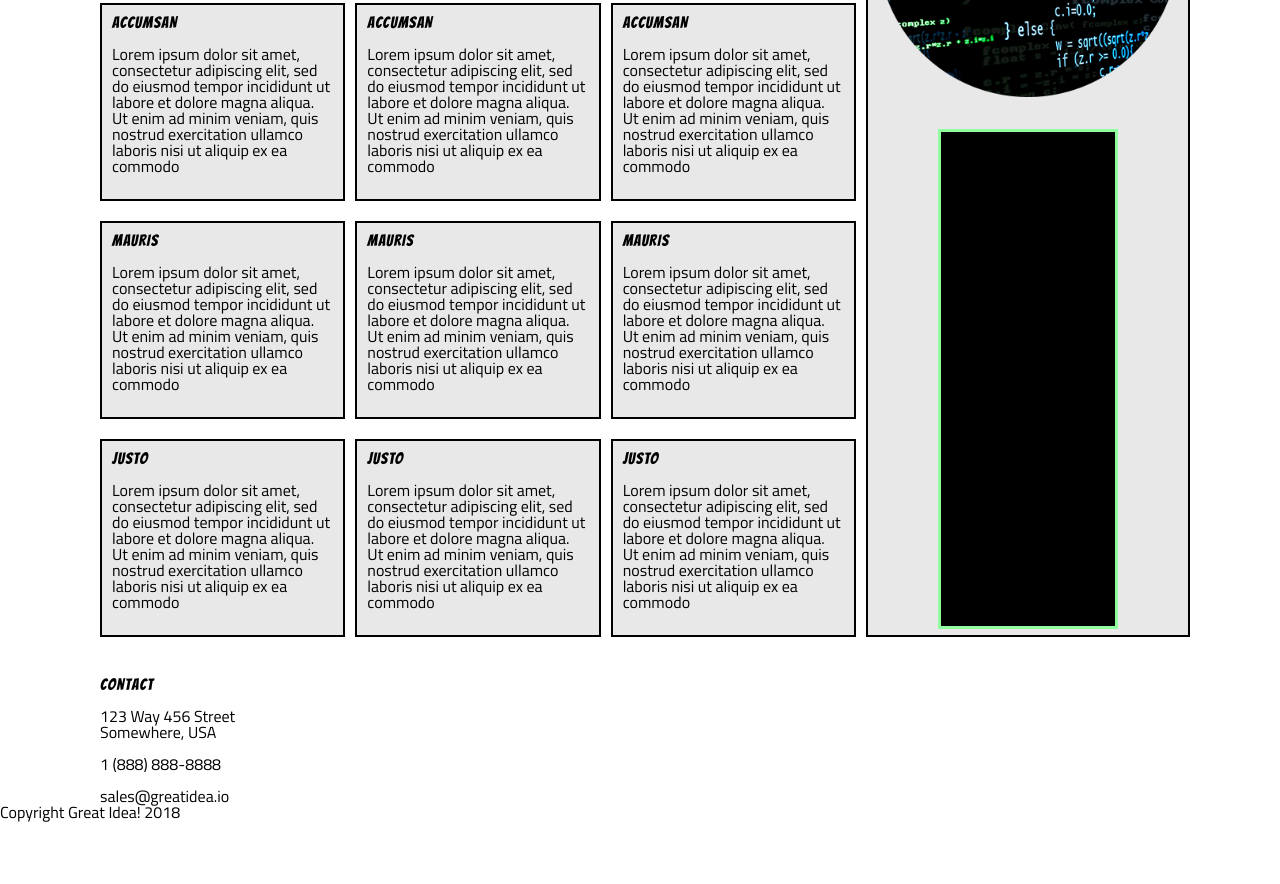
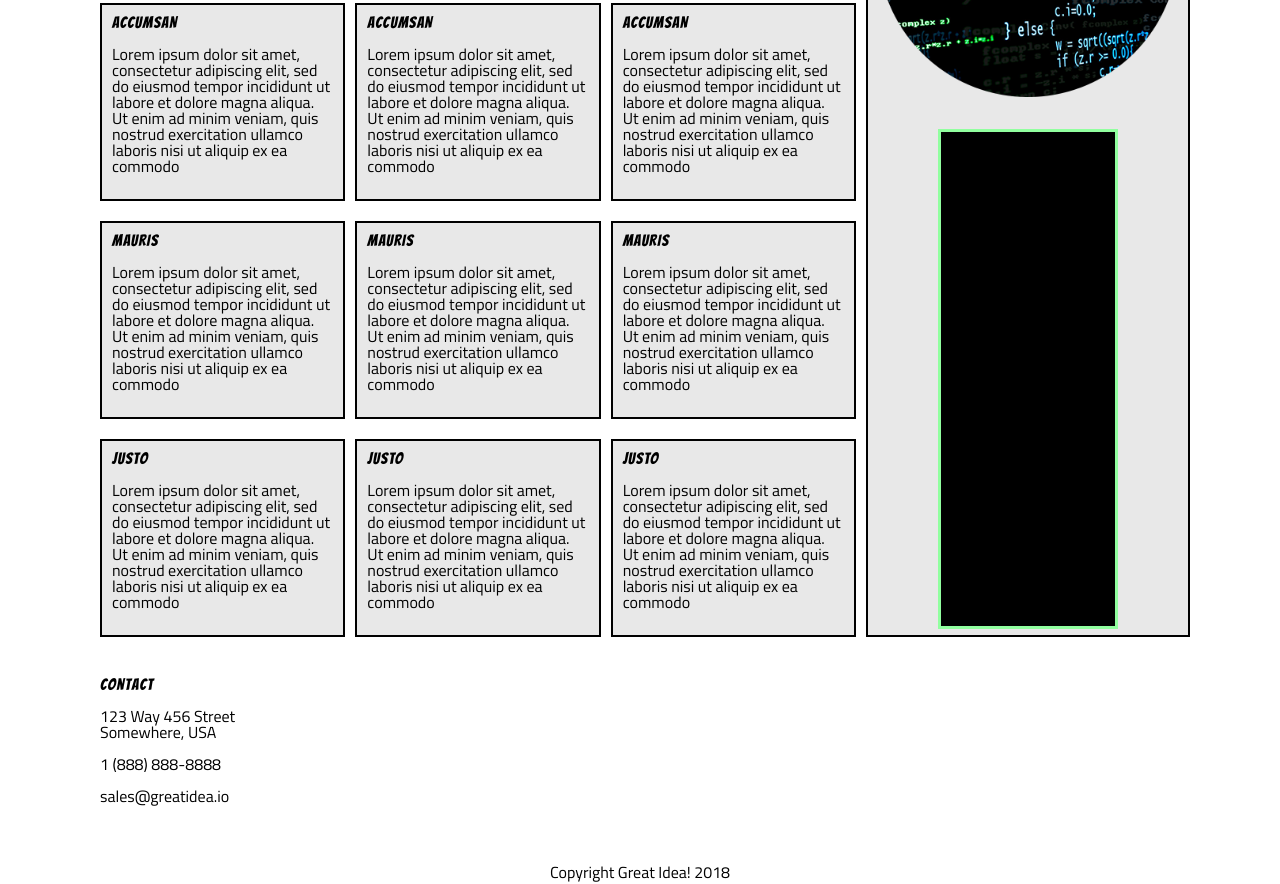
Before and after one commit to Pwolfe39/Lambda-Great-Idea-Flexbox, a plain HTML site: page great-idea/products.html in a window 1280 px wide. Shown: the part 474-1358 px from the top of the page. Before the commit the page ends 1298 px from the top, so only its background shows below. Drawn offline with Linux system fonts and the light colour scheme.

Commit message:
corrected copyright spacing

```diff
--- a/great-idea/css/products.css
+++ b/great-idea/css/products.css
@@ -158,6 +158,12 @@ h1 {
 }
 
 .copyright {
-  display: inline-block;
+    margin: 0 auto;
+    width: 1100px;
+    display: flex;
+    justify-content: center;
+}
 
+.copy-right {
+   margin-top: 60px;
 }
```
